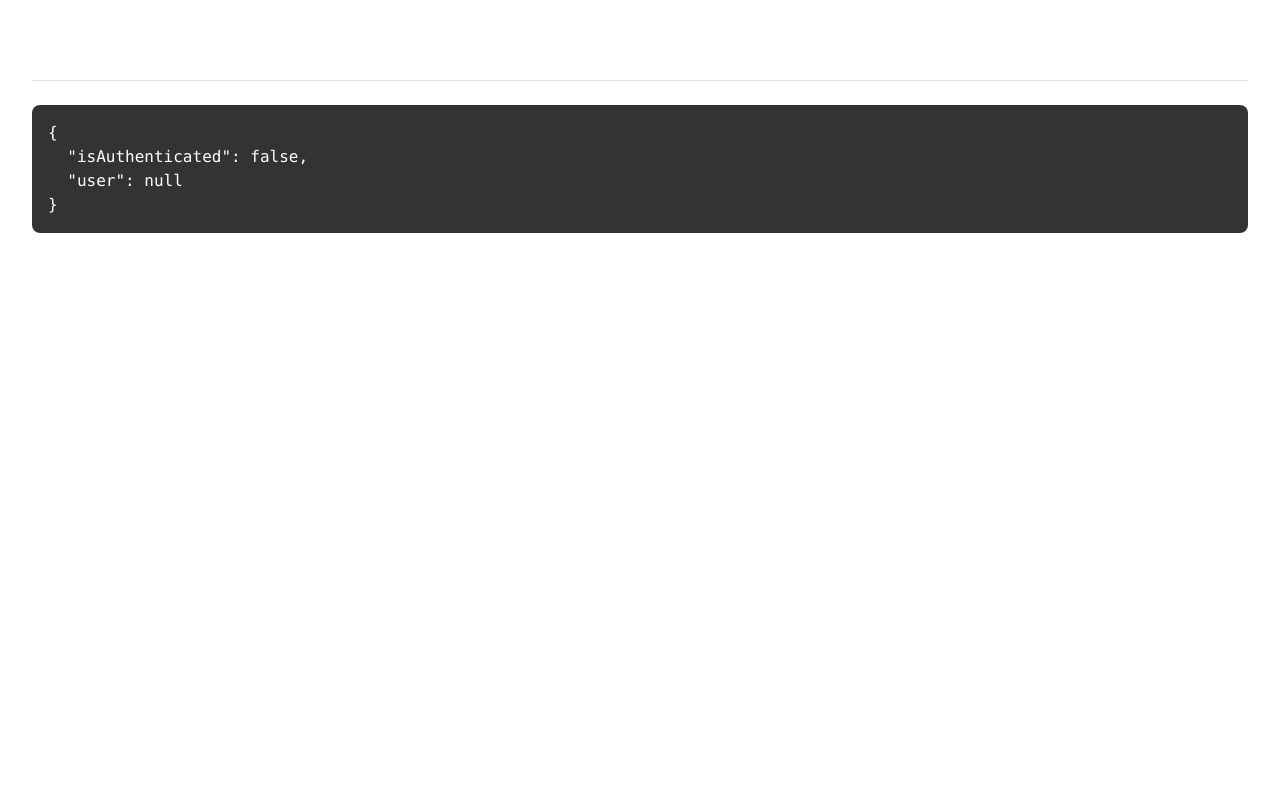
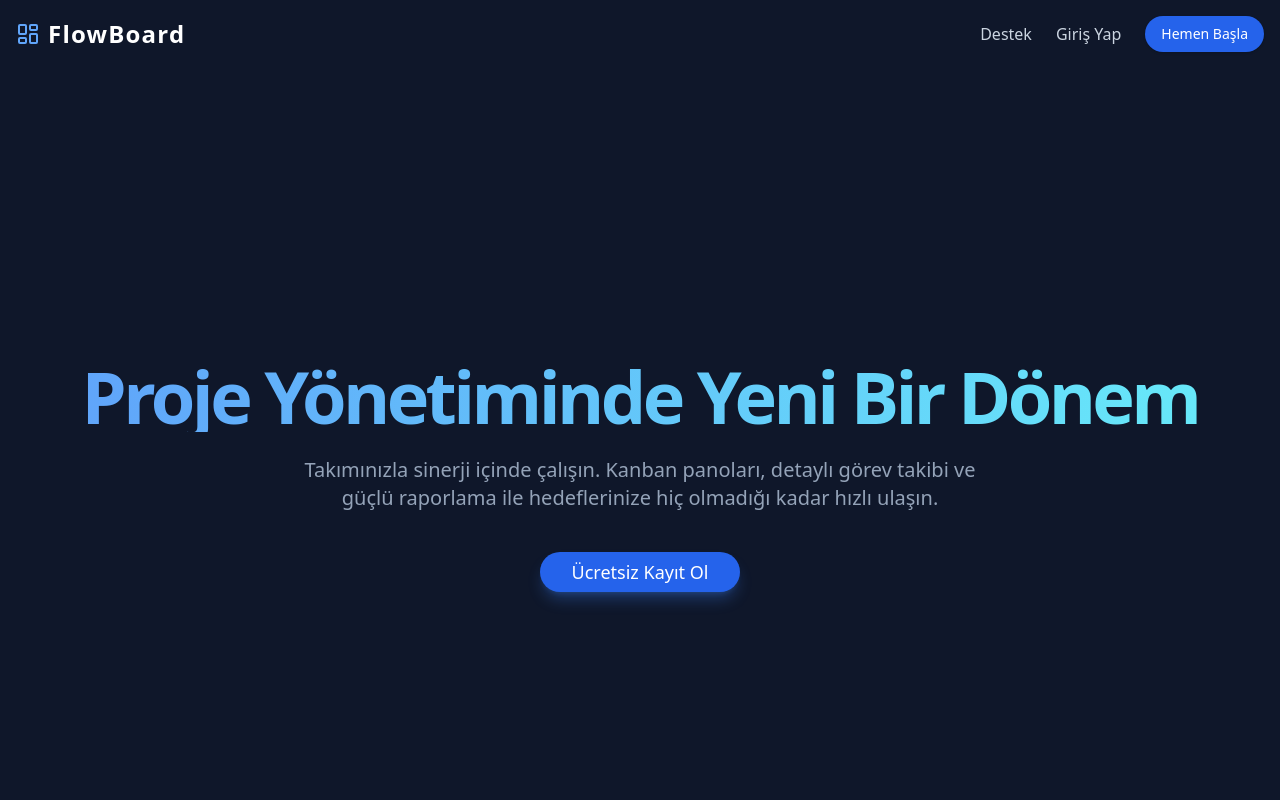
Before and after one commit to erdembaltaci/FlowBoard-Fullstack, a React (Vite) app in the folder Frontend/: page / in a window 1280 px wide. Shown: the top 800 px of the page. Built offline with nearby package versions, Linux system fonts and the light colour scheme; no server answers.

Commit message:
Update App.jsx

```diff
--- a/Frontend/src/App.jsx
+++ b/Frontend/src/App.jsx
@@ -1,24 +1,91 @@
-// --- GEÇİCİ TEST KODU ---
-import React from "react";
+import React, { useEffect } from "react";
+import { Routes, Route, Navigate, Outlet } from "react-router-dom";
 import { useAuth } from "./contexts/AuthContext";
+import ProtectedRoute from "./components/ProtectedRoute";
+import Header from "./components/layout/Header";
+
+// --- TÜM SAYFA BİLEŞENLERİNİN İMPORT EDİLMESİ ---
+import LandingPage from "./pages/LandingPage";
+import LoginPage from "./pages/LoginPage";
+import RegisterPage from "./pages/RegisterPage";
+import WorkspacePage from "./pages/WorkspacePage";
+import ProjectsListPage from "./pages/ProjectsListPage";
+import TeamsListPage from "./pages/TeamsListPage";
+import TeamDetailPage from "./pages/TeamDetailPage";
+import IssueListPage from "./pages/IssueListPage";
+import IssueBoardPage from "./pages/IssueBoardPage";
+import ProfilePage from "./pages/ProfilePage";
+import ForgotPasswordPage from "./pages/ForgotPasswordPage";
+import ResetPasswordPage from "./pages/ResetPasswordPage";
+
+// --- YARDIMCI BİLEŞENLER ---
+
+// Header gibi ortak bileşenleri içeren ana layout
+const MainLayout = () => (
+  <div className="min-h-screen w-full bg-slate-900">
+    <Header />
+    <main className="container mx-auto px-4 sm:px-6 lg:px-8 py-8">
+      <Outlet />
+    </main>
+  </div>
+);
+
+// Giriş yapmış kullanıcıların login, register gibi sayfalara gitmesini engelleyen rota
+const PublicRoute = ({ children }) => {
+    const { isAuthenticated, loading } = useAuth();
+    if (loading) {
+        // Oturum kontrol edilirken bir yüklenme ekranı gösterilir
+        return <div className="min-h-screen w-full bg-slate-900 flex items-center justify-center text-white">Yükleniyor...</div>;
+    }
+    // Eğer kullanıcı giriş yapmışsa, onu ana çalışma alanına yönlendir
+    return isAuthenticated ? <Navigate to="/workspace" /> : children;
+};
+
+
+// --- ANA APP BİLEŞENİ ---
 
 function App() {
-  const { user, loading, isAuthenticated } = useAuth();
+  // Sunucuyu canlı tutmak için periyodik istek (ping)
+  useEffect(() => {
+    const interval = setInterval(() => {
+      // ÖNEMLİ: Bu URL'yi kendi Render backend adresinizle değiştirmeyi unutmayın!
+      fetch("https://flowboard-backend.onrender.com/health")
+        .then((res) => console.log("Sunucuya ping gönderildi:", res.status))
+        .catch((err) => console.error("Sunucuya ping gönderilemedi:", err));
+    }, 14 * 60 * 1000); // Render'ın ücretsiz servisleri için 14 dakikada bir idealdir.
 
-  if (loading) {
-    return <h1 style={{ color: 'white' }}>Auth Context Yükleniyor...</h1>;
-  }
+    return () => clearInterval(interval);
+  }, []);
 
   return (
-    <div style={{ color: 'white', fontFamily: 'sans-serif', padding: '2rem' }}>
-      <h1>Uygulama Testi Başarılı!</h1>
-      <p>Auth Context Yüklendi ve Hata Vermedi.</p>
-      <hr />
-      <h2>Oturum Durumu:</h2>
-      <pre style={{ background: '#333', padding: '1rem', borderRadius: '8px' }}>
-        {JSON.stringify({ isAuthenticated, user }, null, 2)}
-      </pre>
-    </div>
+    <Routes>
+      {/* Herkesin Erişebileceği Rotalar */}
+      <Route path="/" element={<PublicRoute><LandingPage /></PublicRoute>} />
+      <Route path="/login" element={<PublicRoute><LoginPage /></PublicRoute>} />
+      <Route path="/register" element={<PublicRoute><RegisterPage /></PublicRoute>} />
+      <Route path="/forgot-password" element={<ForgotPasswordPage />} />
+      <Route path="/reset-password" element={<ResetPasswordPage />} />
+
+      {/* Sadece Giriş Yapmış Kullanıcıların Erişebileceği Korumalı Rotalar */}
+      <Route
+        element={
+          <ProtectedRoute>
+            <MainLayout />
+          </ProtectedRoute>
+        }
+      >
+        <Route path="/workspace" element={<WorkspacePage />} />
+        <Route path="/projects" element={<ProjectsListPage />} />
+        <Route path="/teams" element={<TeamsListPage />} />
+        <Route path="/team/:teamId" element={<TeamDetailPage />} />
+        <Route path="/project/:projectId/issues" element={<IssueListPage />} />
+        <Route path="/project/:projectId/board" element={<IssueBoardPage />} />
+        <Route path="/profile" element={<ProfilePage />} />
+      </Route>
+
+      {/* Eşleşmeyen tüm rotalar için yönlendirme */}
+      <Route path="*" element={<Navigate to="/" />} />
+    </Routes>
   );
 }
 
```
